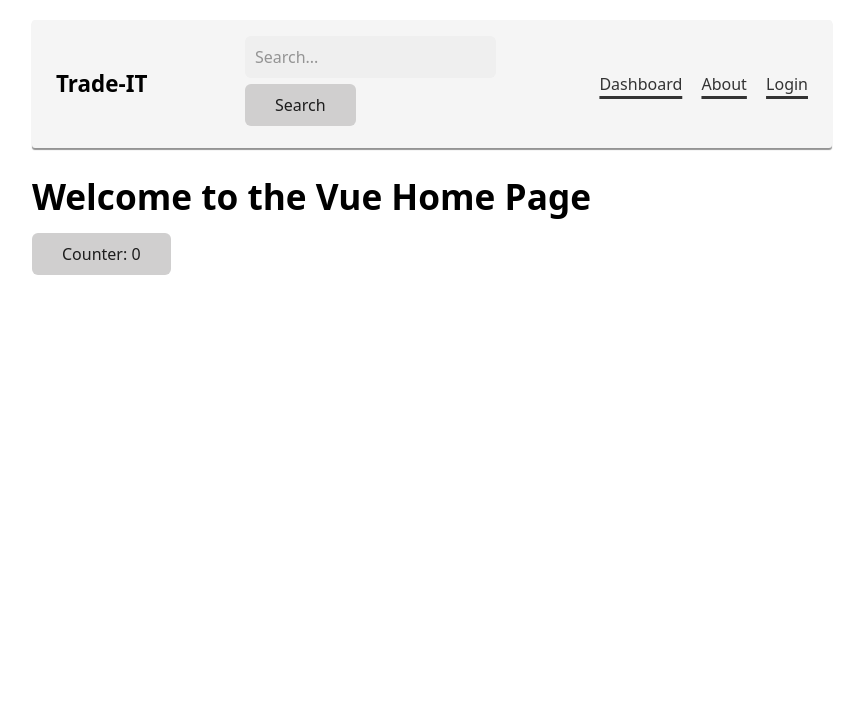
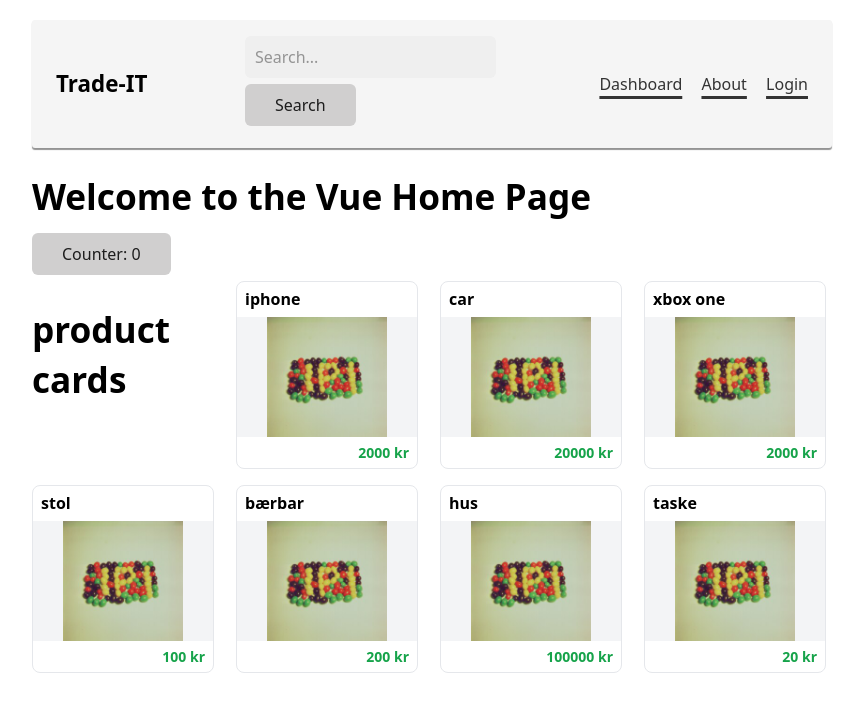
Before and after one commit to alexander-ziegler-simonsen/testing-and-security_final_2025, a Vue app in the folder client/: page / in a window 1280 px wide. Shown: the top 712 px of the page, without its empty margins (208-1071 px from the left). Built offline with nearby package versions, Linux system fonts and the light colour scheme.

Commit message:
clinet - added a ItemCard component and placed some on the frontpage

```diff
--- /dev/null
+++ b/client/src/components/ItemCard.vue
@@ -0,0 +1,72 @@
+<script setup lang="ts">
+defineProps<{
+    title: string;
+    price: number | string;
+    imageUrl: string;
+}>();
+</script>
+
+<template>
+    <div class="item-card">
+        <h3 class="title">{{ title }}</h3>
+
+        <div class="image-wrapper">
+            <img :src="imageUrl" :alt="title" />
+        </div>
+
+        <div class="price">{{ price }} kr</div>
+    </div>
+</template>
+
+<style scoped>
+/* CARD */
+.item-card {
+    width: 180px;
+    border: 1px solid #e5e7eb;
+    border-radius: 8px;
+    background: #ffffff;
+    overflow: hidden;
+    transition: transform 0.15s ease, box-shadow 0.15s ease;
+}
+
+.item-card:hover {
+    transform: translateY(-2px);
+    box-shadow: 0 4px 12px rgba(0, 0, 0, 0.08);
+}
+
+/* TITLE */
+.title {
+    font-size: 16px;
+    font-weight: 600;
+    padding: 6px 8px;
+    margin: 0;
+    white-space: nowrap;
+    overflow: hidden;
+    text-overflow: ellipsis;
+}
+
+/* IMAGE */
+.image-wrapper {
+    width: 100%;
+    height: 120px;
+    background: #f3f4f6;
+    display: flex;
+    align-items: center;
+    justify-content: center;
+}
+
+.image-wrapper img {
+    max-width: 100%;
+    max-height: 100%;
+    object-fit: cover;
+}
+
+/* PRICE */
+.price {
+    padding: 6px 8px;
+    text-align: right;
+    font-weight: 700;
+    font-size: 14px;
+    color: #16a34a;
+}
+</style>
--- a/client/src/pages/HomePage.vue
+++ b/client/src/pages/HomePage.vue
@@ -1,23 +1,46 @@
+<script setup lang="ts">
+import { ref } from 'vue';
+import ItemCard from '../components/ItemCard.vue';
+const testImage = new URL( '../assets/images/testImage.jpg', import.meta.url).href;
+
+const count = ref(0);
+const increment = () => (count.value++);
+</script>
+
 <template>
   <div class="p-6">
     <h1 class="text-3xl font-bold mb-4">
       Welcome to the Vue Home Page
     </h1>
-    <button
-      class="bg-blue-600 text-white px-4 py-2 rounded hover:bg-blue-700"
-      @click="increment"
-    >
+    <button class="bg-blue-600 text-white px-4 py-2 rounded hover:bg-blue-700" @click="increment">
       Counter: {{ count }}
     </button>
   </div>
+
+  <div class="items-grid">
+    <h1>product cards</h1>
+    <ItemCard title="iphone" price="2000"
+      :image-url="testImage" />
+    <ItemCard title="car" price="20000"
+      :image-url="testImage" />
+    <ItemCard title="xbox one" price="2000"
+      :image-url="testImage" />
+    <ItemCard title="stol" price="100"
+      :image-url="testImage" />
+    <ItemCard title="bærbar" price="200"
+      :image-url="testImage" />
+    <ItemCard title="hus" price="100000"
+      :image-url="testImage" />
+    <ItemCard title="taske" price="20"
+      :image-url="testImage" />
+
+  </div>
 </template>
 
-<script setup lang="ts">
-import { ref } from 'vue';
-
-const count = ref(0);
-const increment = () => (count.value++);
-</script>
-
 <style scoped>
+.items-grid {
+  display: grid;
+  grid-template-columns: repeat(auto-fill, minmax(180px, 1fr));
+  gap: 16px;
+}
 </style>
```
Also changed, not shown: client/src/assets/images/testImage.jpg (added).
